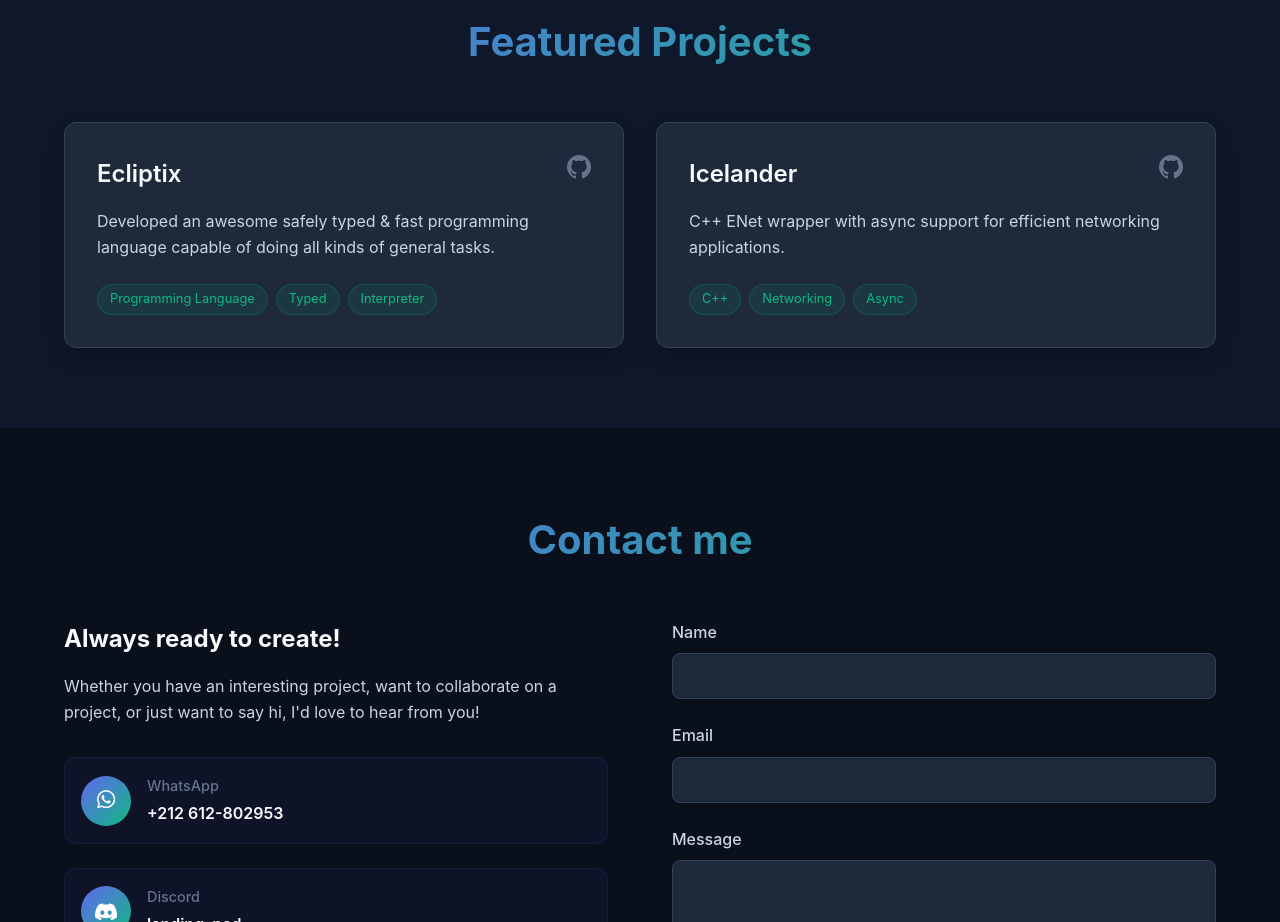
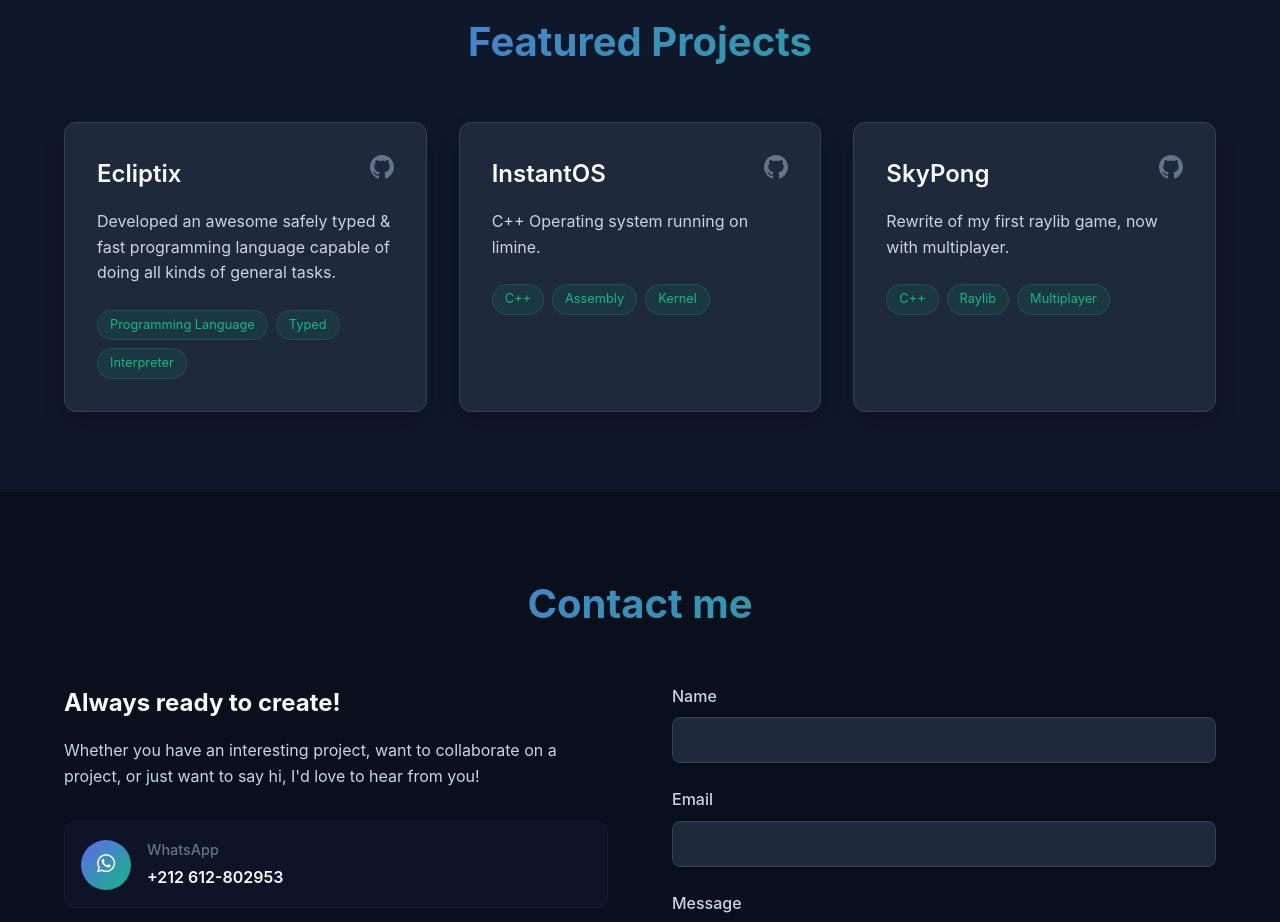
Before and after one commit to landingpad75/portfolio, a Next.js app: page / in a window 1280 px wide. Shown: the part 1480-2402 px from the top of the page. Built offline with nearby package versions, Linux system fonts and the light colour scheme.

Commit message:
Update ProjectsSection.tsx

```diff
--- a/components/ProjectsSection.tsx
+++ b/components/ProjectsSection.tsx
@@ -16,10 +16,16 @@ const ProjectsSection: React.FC = () => {
       tags: ["Programming Language", "Typed", "Interpreter"]
     },
     {
-      title: "Icelander",
-      description: "C++ ENet wrapper with async support for efficient networking applications.",
-      githubUrl: "https://github.com/landing_pad/Icelander",
-      tags: ["C++", "Networking", "Async"]
+      title: "InstantOS",
+      description: "C++ Operating system running on limine.",
+      githubUrl: "https://github.com/landing_pad/Instant",
+      tags: ["C++", "Assembly", "Kernel"]
+    },
+    {
+      title: "SkyPong",
+      description: "Rewrite of my first raylib game, now with multiplayer.",
+      githubUrl: "https://github.com/landing_pad/SkyPong",
+      tags: ["C++", "Raylib", "Multiplayer"]
     }
   ];
 
```
